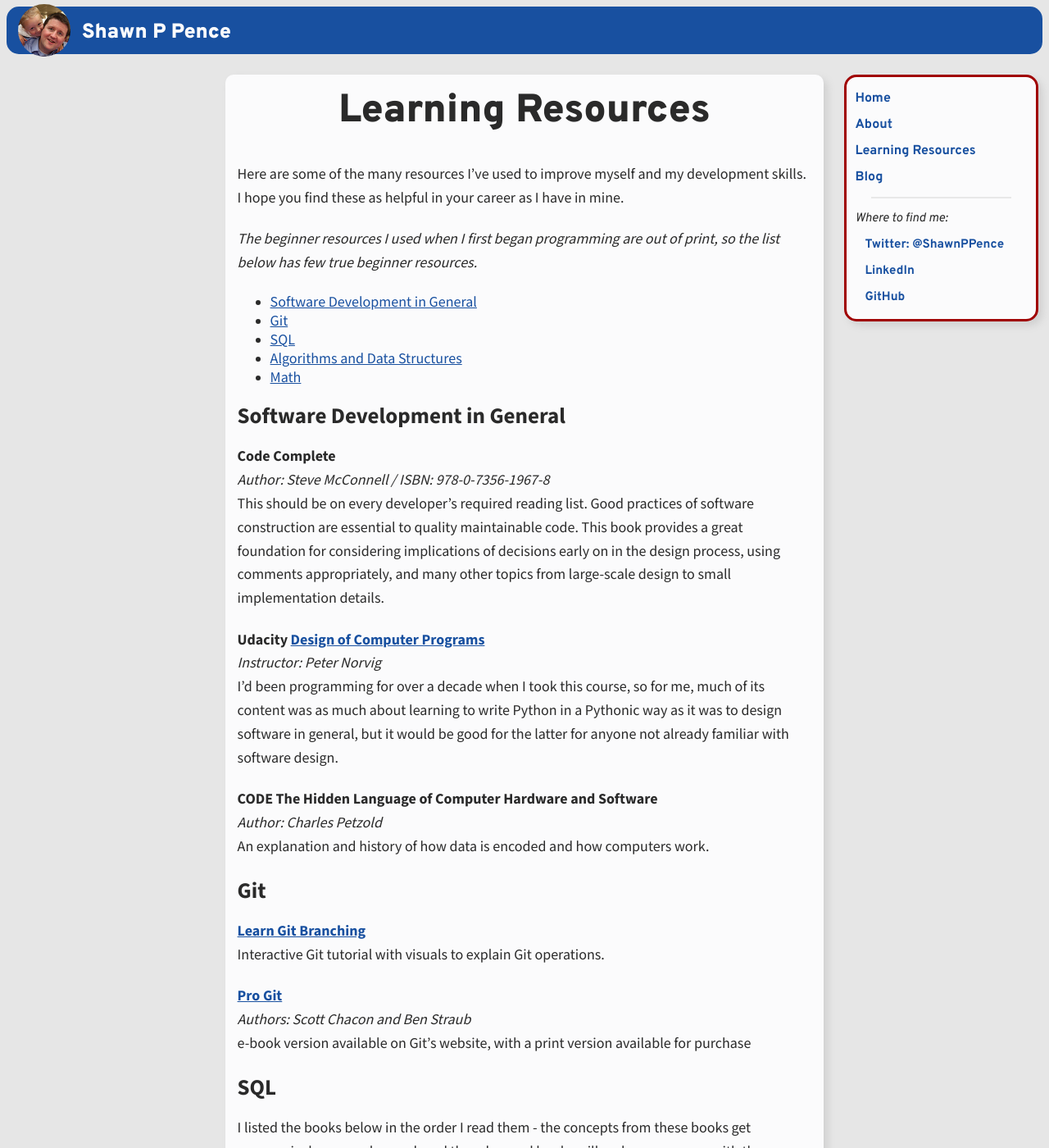
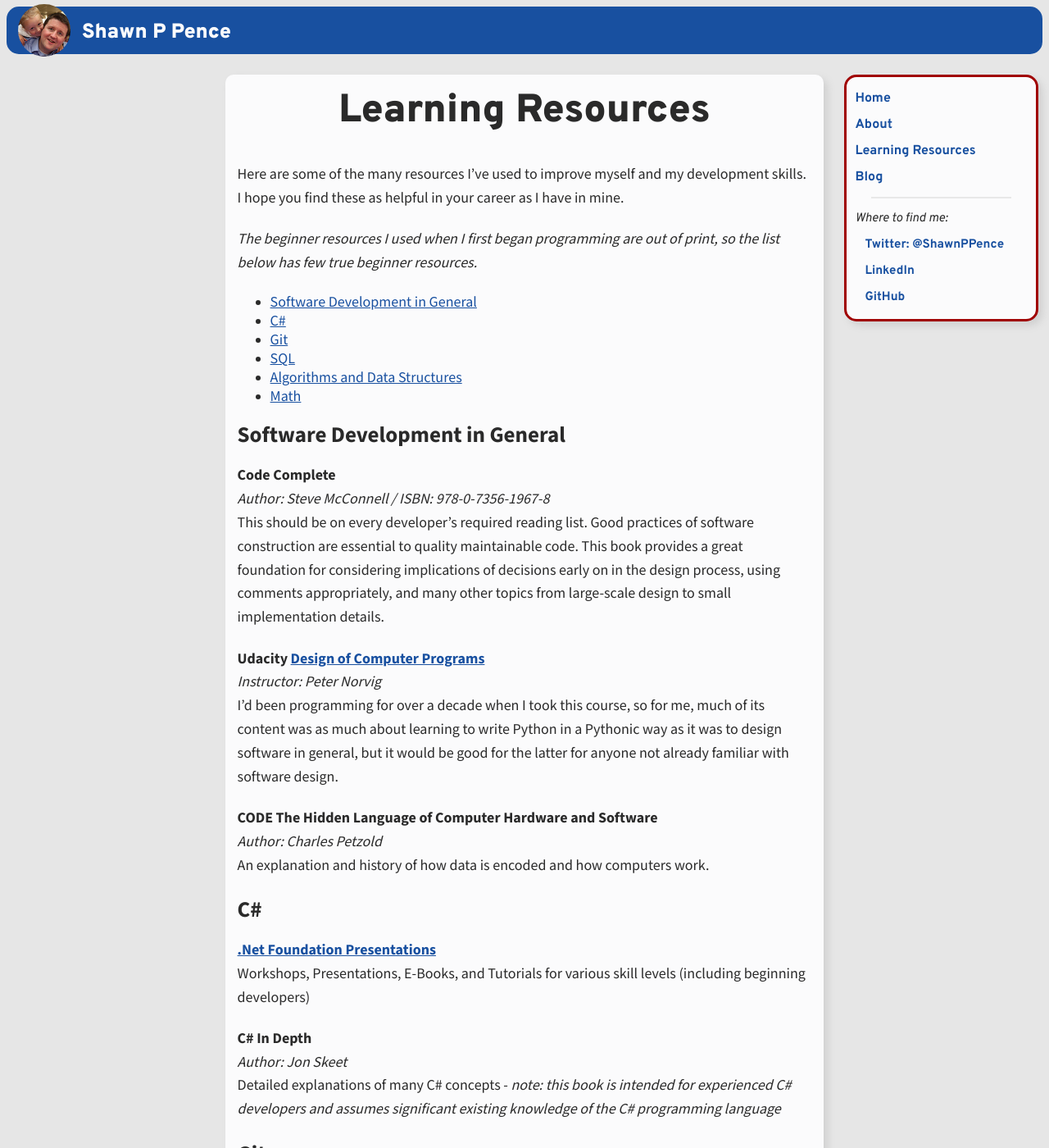
Before and after one commit to ShawnPence/shawnpence.github.io, a Jekyll site: the page built from resources.md, in a window 1280 px wide and 1400 px high. Shown: the whole window at 82% size. Built offline with Jekyll 4.4.1, drawn with Linux system fonts in a browser that asks for light colours.

Commit message:
add c# resources

```diff
--- a/resources.md
+++ b/resources.md
@@ -9,6 +9,7 @@ Here are some of the many resources I've used to improve myself and my developme
 *The beginner resources I used when I first began programming are out of print, so the list below has few true beginner resources.*
 
 - [Software Development in General](#software-development-in-general)
+- [C#](#CSharp)
 - [Git](#git)
 - [SQL](#sql)
 - [Algorithms and Data Structures](#algorithms-and-data-structures)
@@ -27,6 +28,15 @@ I'd been programming for over a decade when I took this course, so for me, much
 **CODE The Hidden Language of Computer Hardware and Software**<br>
 *Author: Charles Petzold*<br>
 An explanation and history of how data is encoded and how computers work.
+
+## C#<a name="CSharp"></a>
+
+**[.Net Foundation Presentations](https://presentations.dotnetfoundation.org/)**<br>
+Workshops, Presentations, E-Books, and Tutorials for various skill levels (including beginning developers)
+
+**C# In Depth**<br>
+*Author: Jon Skeet*<br>
+Detailed explanations of many C# concepts - *note: this book is intended for experienced C# developers and assumes significant existing knowledge of the C# programming language*
 
 
 ## Git
```
